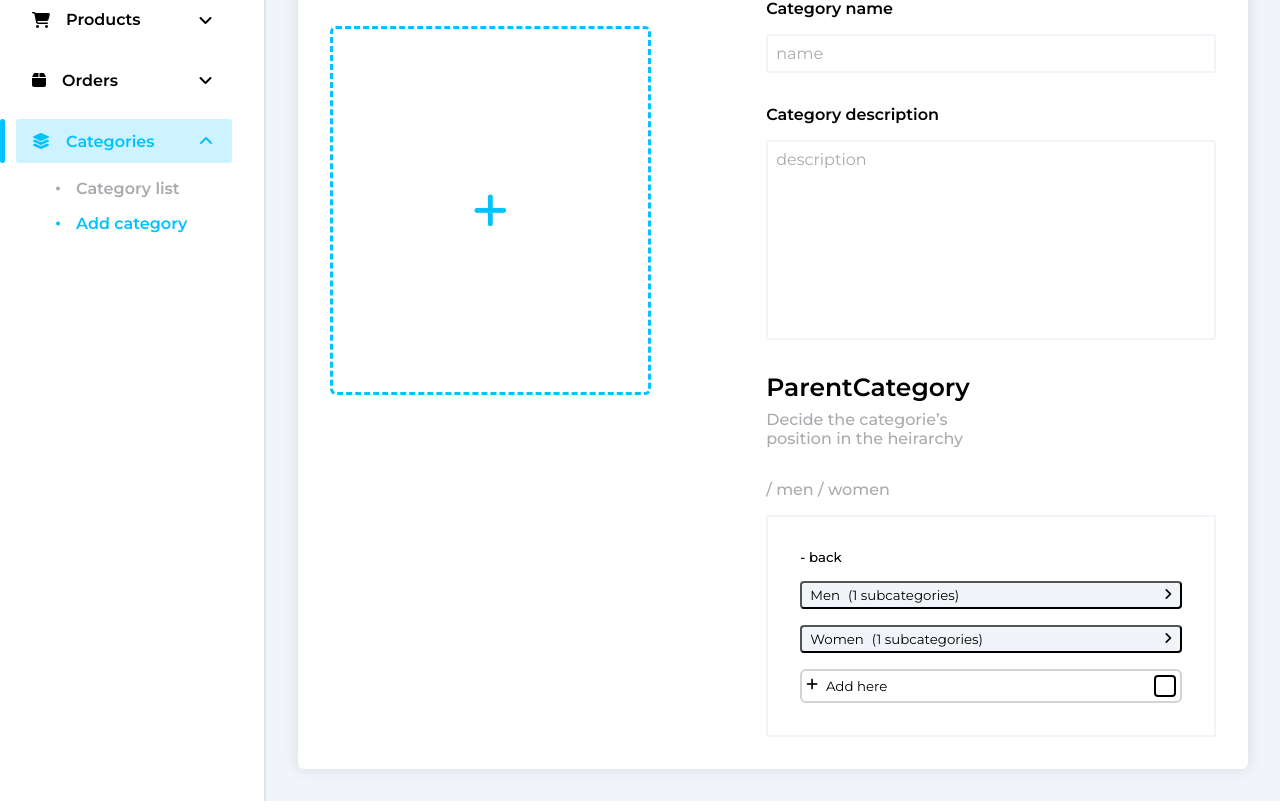
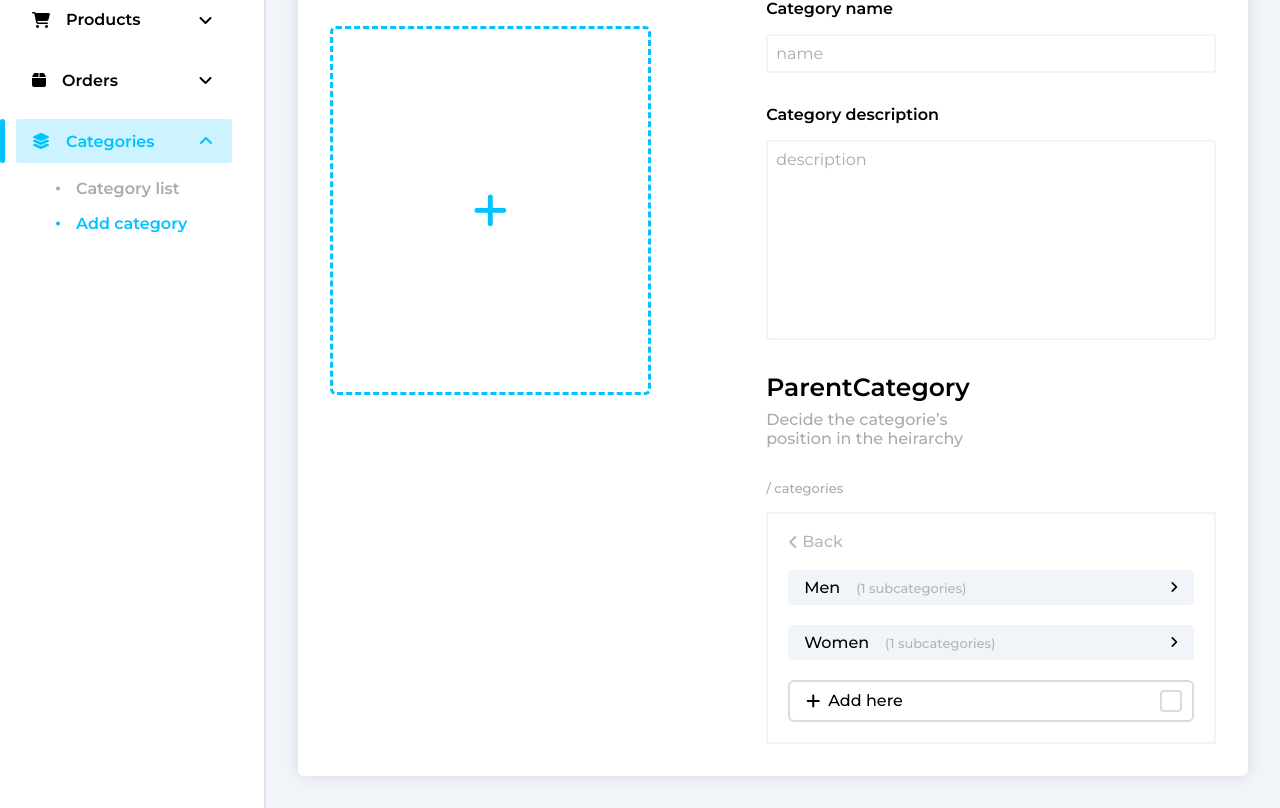
Before and after one commit to AbbassAshmar/Garbify-Admin, a React (Vite) app: page /categories/add in a window 1280 px wide. Shown: the part 286-1094 px from the top of the page. Built offline with nearby package versions, Linux system fonts and the light colour scheme.

Commit message:
fix bugs in the parent picker component of details section

```diff
--- a/src/pages/CreateCategory/components/DetailsSection/components/CategoryParentPicker/category-parent-picker.jsx
+++ b/src/pages/CreateCategory/components/DetailsSection/components/CategoryParentPicker/category-parent-picker.jsx
@@ -29,66 +29,108 @@ flex-direction:column;
 const CurrentPath = styled.p`
 font-weight:500;
 color : #A8AAAE;
-font-size:var(--body);
+font-size:var(--small-1);
 `
 const CategoriesList = styled.div`
-gap:1rem;
-padding:2rem;
+gap:1.25rem;
+padding:1.25rem;
 display: flex;
 flex-direction:column;
 align-items: flex-start;
 border:2px solid var(--secondary-color);
 `
 const BackButton = styled.button`
+gap:.25rem;
 border: none;
+display: flex;
+cursor: pointer;
 font-weight:500;
-cursor: pointer;
+align-items: center;
+font-size:var(--body);
 background-color: white;
 `
 const CategoryContainer = styled.button`
 width: 100%;
+border:none;
 display: flex;
 cursor: pointer;
 border-radius: 4px;
 align-items: center;
-padding: .25rem .5rem;
+padding: .5rem 1rem;
 justify-content: space-between;
+transition: background-color .3s;
 background-color: var(--secondary-color);
+&:hover{
+	background-color: #d8dbe0;
+}
+`
+const CategoryName = styled.p`
+font-size:var(--body);
+font-weight:500;
+`
+const SubcategoriesCount = styled.p`
+color:#B2B4B8;
+font-weight:500;
+font-size:var(--small-1);
 `
 const AddHereButton = styled.button`
 width:100%;
 display: flex;
 cursor: pointer;
 border-radius:6px;
+font-size:var(--body);
+font-weight:500;
 align-items: center;
 background-color: white;
-border:2px solid #D0D3D8;
+border:2px solid #d8dbe0;
 justify-content: space-between;
-padding:.25rem;
+padding: .5rem .6rem .5rem 1rem;
+transition: background-color .3s;
+&:hover{
+	background-color: var(--secondary-color);
+}
+`
+const CheckBox = styled.div`
+width:22px;
+height:22px;
+display: flex;
+align-items: center;
+justify-content: center;
+border-radius:4px;
+background-color: ${({$checked})=> ($checked? 'rgba(0,194,255,.35)':"white")};
+border: ${({$checked})=> ($checked? '' : '2px solid #d8dbe0')};
 `
 export default function CategoryParentPicker(){
-    const [isChecked, setIsChecked] = useState(false);
-    const [categories,setCategories] = useState(Categories.categories);
-    const [currentCategories,setCurrentCategories] = useState(Categories.categories);
+	const [path, setPath] = useState(['categories']);
 
+	const [currentCategories,setCurrentCategories] = useState({name:"categories", id : -1, children: Categories.categories});
     const [categoriesHistory,setCategoriesHistory] = useState([]);
 
-    useEffect(()=>{console.log(currentCategories)},[currentCategories])
+	// sent with the create request
+	const [categoryParentID, setCategoryParentID] = useState(null);
 
     function updateCurrentCategories(category){
+		if (!category.children.length) return;
         //add to history the old state
-        setCategoriesHistory([...categories, currentCategories]);
+        setCategoriesHistory([...categoriesHistory, currentCategories]);
         // update currentCategories to children of category having id = categoryID
-        setCurrentCategories(category.children)
-
+        setCurrentCategories(category)
+		// update the path
+		setPath([...path,category.name]);
     }
 
     function backButtonClick(){
+        if (!categoriesHistory.length) return;
         let newCategoriesHistory = [...categoriesHistory];
         let latestInHistory = newCategoriesHistory.pop(-1)
         setCurrentCategories(latestInHistory);
         setCategoriesHistory(newCategoriesHistory);
+		setPath(path.slice(0,-1))
     }
+
+	function handleAddHereButtonClick(){
+		setCategoryParentID(currentCategories.id)
+	}
 
     return(
         <Container>
@@ -97,28 +139,29 @@ export default function CategoryParentPicker(){
                 <Subtitle>Decide the categorie’s position in the heirarchy</Subtitle>
             </TextContainer>
             <Content>
-                <CurrentPath>/ men / women</CurrentPath>
+                <CurrentPath>/ {path.join(" / ")}</CurrentPath>
                 <CategoriesList>
-                    <BackButton onClick={backButtonClick} type='button'>- back</BackButton>
-                    {currentCategories.length && currentCategories.map(category=>(
-                        <CategoryContainer type="button" onClick={e=>updateCurrentCategories(category)}>
-                            <div style={{display:'flex',gap:'.5rem', alignItems:"center"}}>
-                                <p>{category.name}</p>
-                                <p>({category.children.length} subcategories)</p>
+                    <BackButton disabled={!categoriesHistory.length} onClick={backButtonClick} type='button'>
+						<i style={{lineHeight:"16px"}} className="fa-solid fa-angle-left"/>
+						<span style={{lineHeight:"16px"}}>Back</span>
+                    </BackButton>
+                    {currentCategories.children.length && currentCategories.children.map(category=>(
+                        <CategoryContainer key={category.id} type="button" onClick={e=>updateCurrentCategories(category)}>
+                            <div style={{display:'flex',gap:'1rem', alignItems:"center"}}>
+                                <CategoryName>{category.name}</CategoryName>
+                                <SubcategoriesCount>({category.children.length} subcategories)</SubcategoriesCount>
                             </div>
-                            <i className="fa-solid fa-angle-right"/>
+                            {category.children.length > 0 && <i className="fa-solid fa-angle-right"/>}
                         </CategoryContainer>
                     ))}
-                    <AddHereButton type="button">
+                    <AddHereButton onClick={handleAddHereButtonClick} type="button">
                         <div style={{display:'flex', gap:".5rem"}}>
-                            <i className="fa-solid fa-plus"/>
-                            <p>Add here</p>
+                            <i style={{lineHeight:"16px"}} className="fa-solid fa-plus"/>
+                            <p style={{lineHeight:"16px"}}>Add here</p>
                         </div>
-                        <div style={{width:'22px', height:'22px', borderRadius:"4px",border:'2px solid black'}}>
-                            {isChecked && (
-                                <i className="fa-solid fa-check" />
-                            )}
-                        </div>
+                        <CheckBox $checked={categoryParentID == currentCategories.id}>
+                            {categoryParentID == currentCategories.id && <i style={{fontSize:"14px", color:'var(--main-color)'}} className="fa-solid fa-check" />}
+                        </CheckBox>
                     </AddHereButton>
                 </CategoriesList>
             </Content>
```
